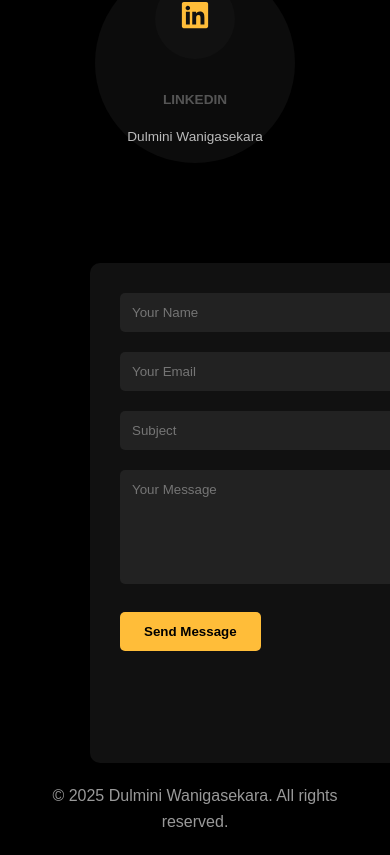
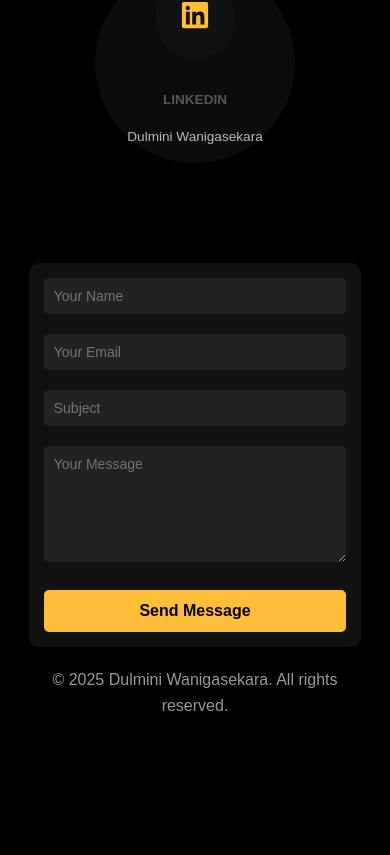
Before and after one commit to dulmini11/DulminiPortfolio, a React (Vite) app: page / in a window 390 px wide. Shown: the part 10486-11341 px from the top of the page. After the commit the page ends 11224 px from the top, so only its background shows below. Built offline with nearby package versions, Linux system fonts and the light colour scheme.

Commit message:
Add responsive media queries for contact form

```diff
--- a/src/App.css
+++ b/src/App.css
@@ -861,3 +861,34 @@
       font-size: 60px;
     }
   }
+
+  /* Tablet view (screens ≤ 991px) */
+@media (max-width: 991px) {
+  .contact-form {
+    width: 90%;
+    margin-left: auto;
+    margin-right: auto;
+    height: auto;
+    padding: 20px;
+  }
+}
+
+/* Mobile view (screens ≤ 576px) */
+@media (max-width: 576px) {
+  .contact-form {
+    width: 95%;
+    padding: 15px;
+  }
+
+  .form-group input,
+  .form-group textarea {
+    padding: 10px;
+    font-size: 14px;
+  }
+
+  .submit-btn {
+    width: 100%;
+    padding: 12px;
+    font-size: 16px;
+  }
+}
```
